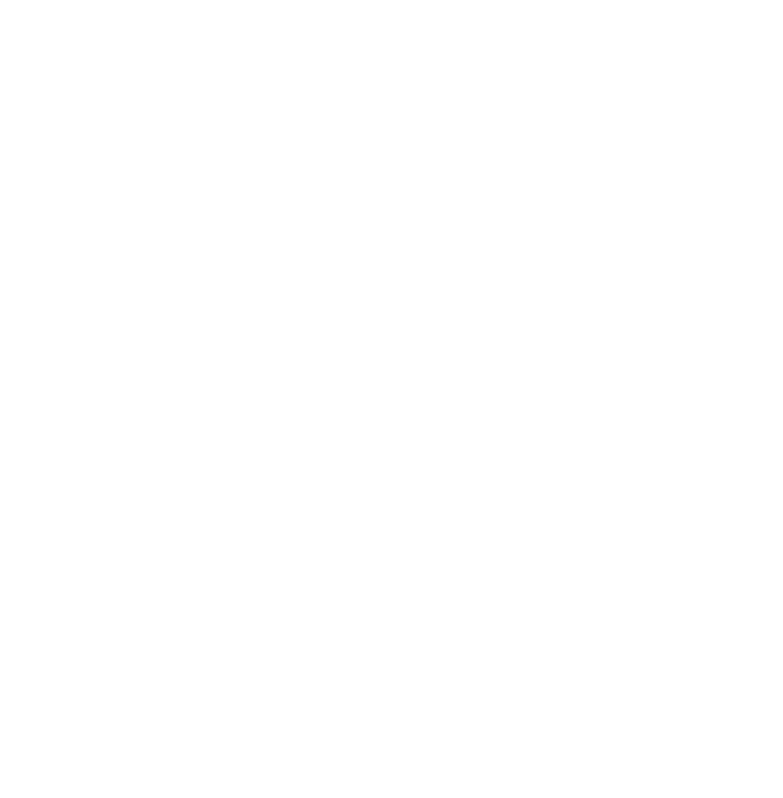
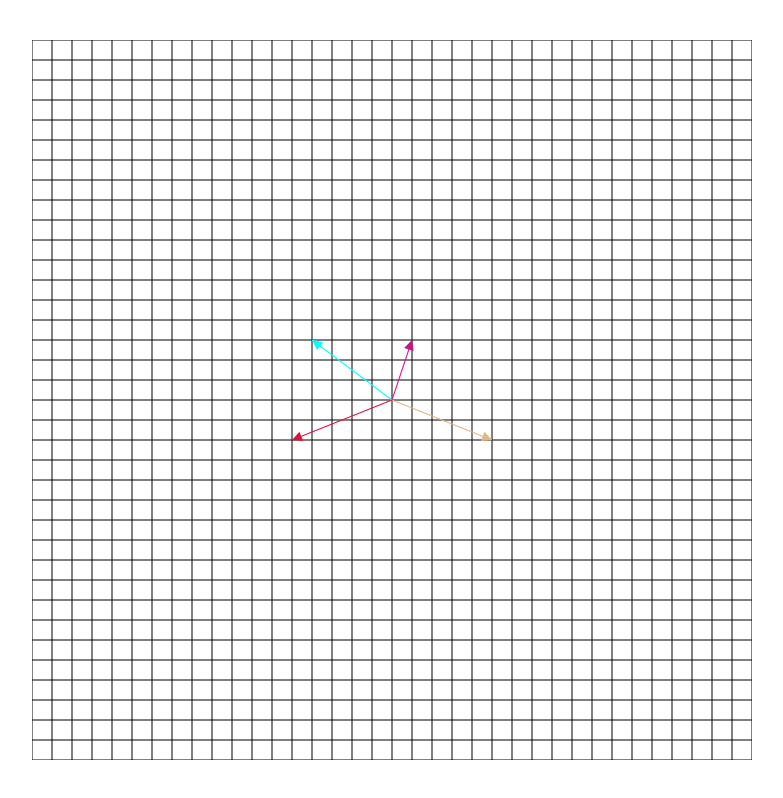
Before and after one commit to tmkelly28/canvas-mjs-starter, a website with bundled scripts: page public/index.html in a window 1280 px wide. Shown: the whole page, without its empty margins (248-1031 px from the left). Built offline with nearby package versions, Linux system fonts and the light colour scheme.

Commit message:
getting set up with a coordinate grid and vectors

```diff
--- a/public/app.mjs
+++ b/public/app.mjs
@@ -1,21 +1,35 @@
-import World from './world.mjs'
+import Grid from './grid.mjs'
+import Vector from './vector.mjs'
 
 const init = () => {
   const canvas = document.getElementById('canvas')
-  canvas.width = window.innerWidth
-  canvas.height = window.innerHeight
+  const context = canvas.getContext('2d')
+  canvas.width = 720
+  canvas.height = 720
 
-  const world = new World(canvas)
+  const mouse = { x: 0, y: 0 }
+  const step = 20
+  const origin = { x: canvas.width / 2, y: canvas.height / 2 }
+  const grid = new Grid(canvas.height, canvas.width, step)
+  const v1 = new Vector(1, 3, origin, step, 'mediumvioletred')
+  const v2 = new Vector(-4, 3, origin, step, 'cyan')
+  const v3 = new Vector(-5, -2, origin, step, 'crimson')
+  const v4 = new Vector(5, -2, origin, step, 'burlywood')
 
-  window.addEventListener('resize', () => world.resize(), true)
   window.addEventListener('mousemove', ({ clientX, clientY }) => {
-    world.updateMouse(clientX, clientY)
+    mouse.x = clientX
+    mouse.y = clientY
   }, false)
-  window.world = world
 
   const animate = () => {
+    context.clearRect(0, 0, canvas.width, canvas.height)
+    grid.update(context)
+    v1.update(context)
+    v2.update(context)
+    v3.update(context)
+    v4.update(context)
+
     window.requestAnimationFrame(animate)
-    world.update()
   }
 
   animate()
--- /dev/null
+++ b/public/grid.mjs
@@ -0,0 +1,27 @@
+export default class Grid {
+  constructor(height, width, step) {
+    this.height = height
+    this.width = width
+    this.step = step
+  }
+
+  update(context) {
+    const { height, width, step } = this
+
+    for (let y = 0; y <= height; y += step) {
+      context.beginPath()
+      context.moveTo(0, y)
+      context.lineTo(width, y)
+      context.strokeStyle = 'black'
+      context.stroke()
+    }
+
+    for (let x = 0; x <= width; x += step) {
+      context.beginPath()
+      context.moveTo(x, 0)
+      context.lineTo(x, height)
+      context.strokeStyle = 'black'
+      context.stroke()
+    }
+  }
+}
--- a/public/style.css
+++ b/public/style.css
@@ -1,6 +1,11 @@
 body {
   margin: 0;
   box-sizing: border-box;
+  height: 100vh;
+  width: 100vw;
+  display: flex;
+  justify-content: center;
+  align-items: center;
 }
 
 canvas {
--- /dev/null
+++ b/public/vector.mjs
@@ -0,0 +1,41 @@
+export default class Vector {
+  constructor(x, y, origin, step, color) {
+    this.x = x
+    this.y = y
+    this.origin = origin
+    this.step = step
+    this.color = color
+    this.growth = 0.01
+    this.growthSpeed = 0.01
+  }
+
+  update(context) {
+    const { x, y, origin, step, color } = this
+    const angle = Math.atan2(-y, x)
+
+    context.save()
+    context.translate(origin.x, origin.y)
+    context.rotate(angle)
+
+    const actualMagnitude = Math.sqrt(Math.pow(x, 2) + Math.pow(y, 2)) * step
+    const magnitude = actualMagnitude * this.growth
+
+    if (this.growth < 1) {
+      this.growth += this.growthSpeed
+    }
+
+    context.beginPath()
+    context.moveTo(0, 0)
+    context.lineTo(magnitude, 0)
+    context.strokeStyle = color
+    context.stroke()
+
+    context.beginPath()
+    context.moveTo(magnitude, 0)
+    context.lineTo(magnitude - 10, -5)
+    context.lineTo(magnitude - 10, 5)
+    context.fillStyle = color
+    context.fill()
+    context.restore()
+  }
+}
--- a/public/world.mjs
+++ /dev/null
@@ -1,30 +0,0 @@
-export default class World {
-  constructor(canvas) {
-    this.canvas = canvas
-    this.ctx = canvas.getContext('2d')
-    this.mouse = { x: 0, y: 0 }
-    this.objects = []
-  }
-
-  add(...objects) {
-    this.objects.push(...objects)
-  }
-
-  update() {
-    this.clear()
-    this.objects.forEach(obj => obj.update(this))
-  }
-
-  clear() {
-    this.ctx.clearRect(0, 0, this.canvas.width, this.canvas.height)
-  }
-
-  resize() {
-    this.canvas.width = window.innerWidth
-    this.canvas.height = window.innerHeight
-  }
-
-  updateMouse(x, y) {
-    this.mouse = { x, y }
-  }
-}
```
Also changed, not shown: public/circle.mjs (deleted, +0 -33 lines), public/rect.mjs (deleted, +0 -33 lines), public/utils.mjs (renamed from public/random.mjs).
